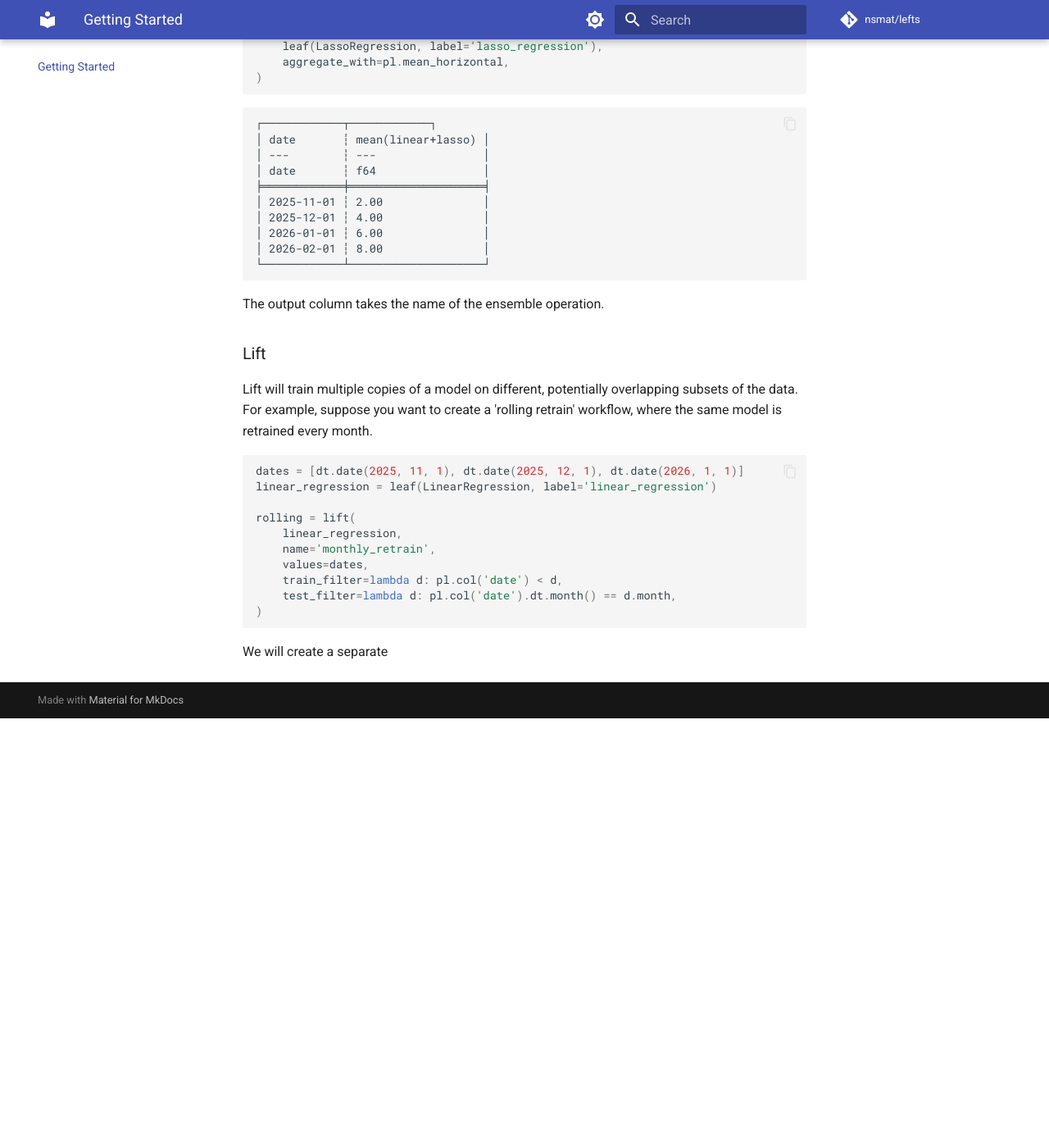
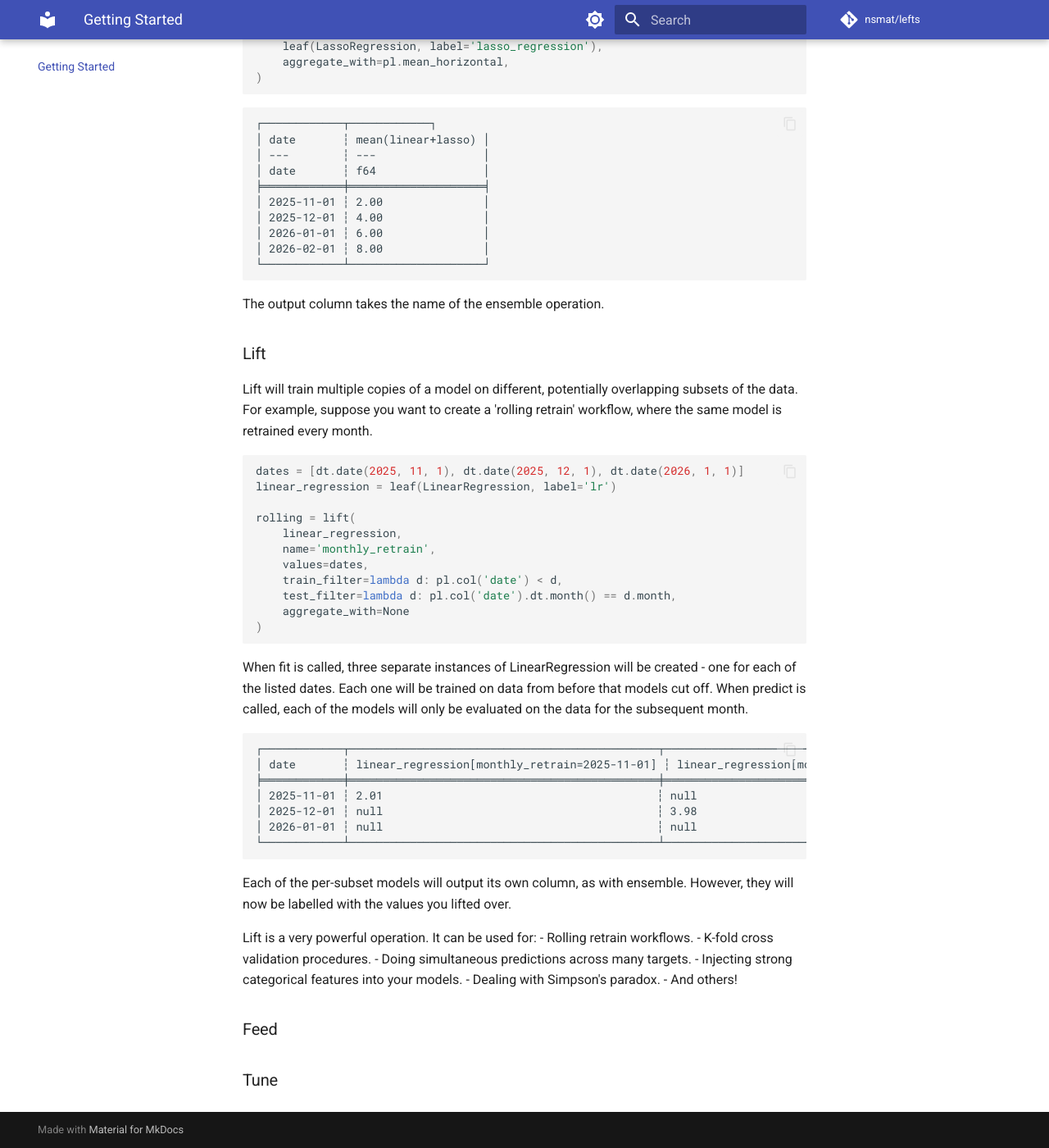
Before and after one commit to nsmat/lefts, an MkDocs documentation site: the page built from docs/understanding-lefts.md, in a window 1280 px wide and 1400 px high, scrolled down 3092 px. Shown: the whole window at 82% size. Built offline with MkDocs 1.6.1 and Material for MkDocs 9.7.7, drawn with Linux system fonts in a browser that asks for light colours; comment, search, counter and statistics services are not loaded; before the commit the page ends 3968 px from its top, so only the background shows below that.

Commit message:
finish lift

````diff
--- a/docs/understanding-lefts.md
+++ b/docs/understanding-lefts.md
@@ -158,7 +158,7 @@ Lift will train multiple copies of a model on different, potentially overlapping
 
 ```python
 dates = [dt.date(2025, 11, 1), dt.date(2025, 12, 1), dt.date(2026, 1, 1)]
-linear_regression = leaf(LinearRegression, label='linear_regression')
+linear_regression = leaf(LinearRegression, label='lr')
 
 rolling = lift(
     linear_regression,
@@ -166,7 +166,33 @@ rolling = lift(
     values=dates,
     train_filter=lambda d: pl.col('date') < d,
     test_filter=lambda d: pl.col('date').dt.month() == d.month,
+    aggregate_with=None
 )
 ```
 
-We will create a separate
+When fit is called, three separate instances of LinearRegression will be created - one for each of the listed dates. Each one will be trained on data from before that models cut off. When predict is called, each of the models will only be evaluated on the data for the subsequent month.
+
+```
+┌────────────┬──────────────────────────────────────────────┬──────────────────────────────────────────────┬──────────────────────────────────────────────┐
+│ date       ┆ linear_regression[monthly_retrain=2025-11-01] ┆ linear_regression[monthly_retrain=2025-12-01] ┆ linear_regression[monthly_retrain=2026-01-01] │
+╞════════════╪══════════════════════════════════════════════╪══════════════════════════════════════════════╪══════════════════════════════════════════════╡
+│ 2025-11-01 ┆ 2.01                                         ┆ null                                         ┆ null                                         │
+│ 2025-12-01 ┆ null                                         ┆ 3.98                                         ┆ null                                         │
+│ 2026-01-01 ┆ null                                         ┆ null                                         ┆ 6.02                                         │
+└────────────┴──────────────────────────────────────────────┴──────────────────────────────────────────────┴──────────────────────────────────────────────┘
+```
+
+Each of the per-subset models will output its own column, as with ensemble. However, they will now be labelled with the values you lifted over.
+
+Lift is a very powerful operation. It can be used for:
+- Rolling retrain workflows.
+- K-fold cross validation procedures.
+- Doing simultaneous predictions across many targets.
+- Injecting strong categorical features into your models.
+- Dealing with Simpson's paradox.
+- And others!
+
+### Feed
+
+
+### Tune
````
